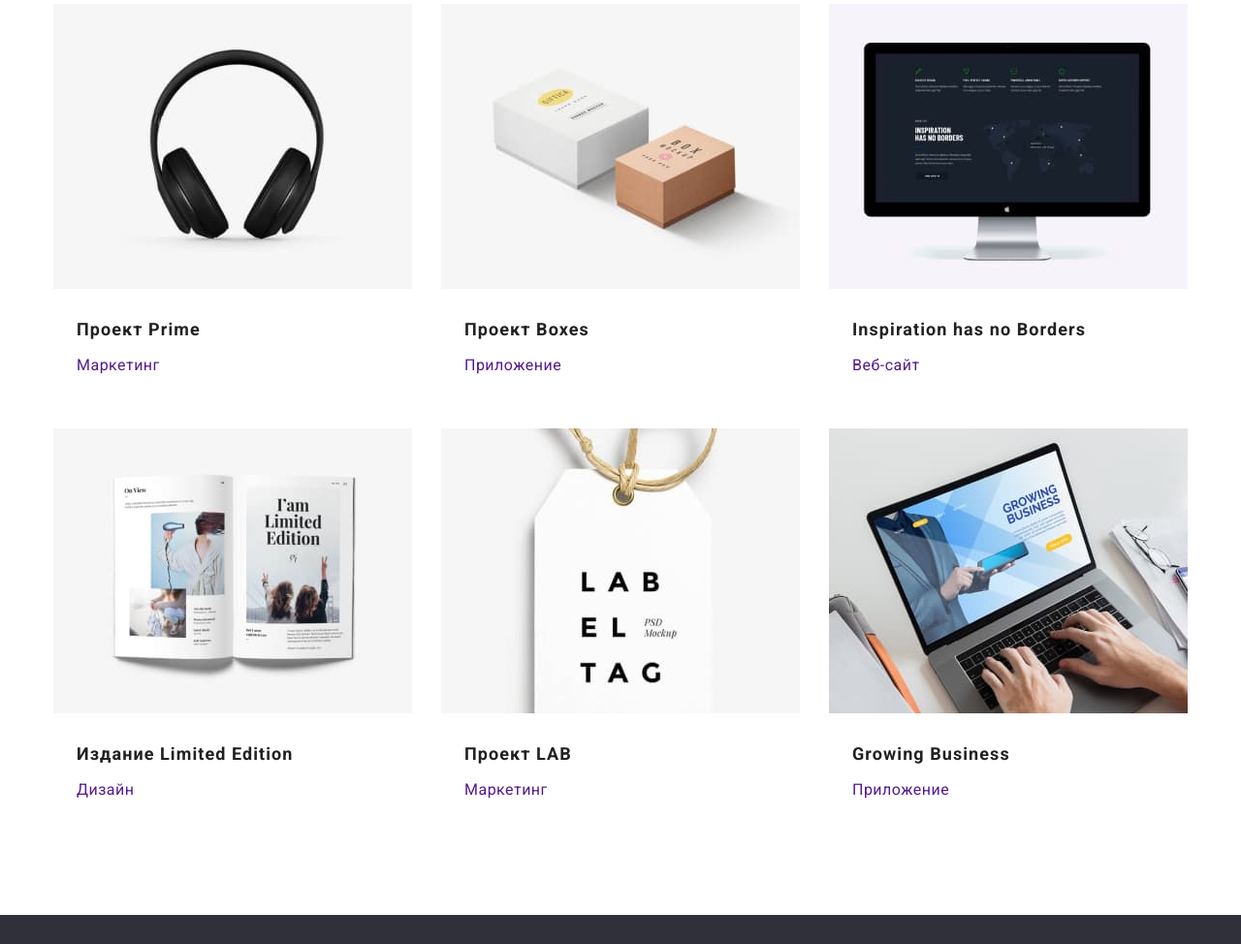
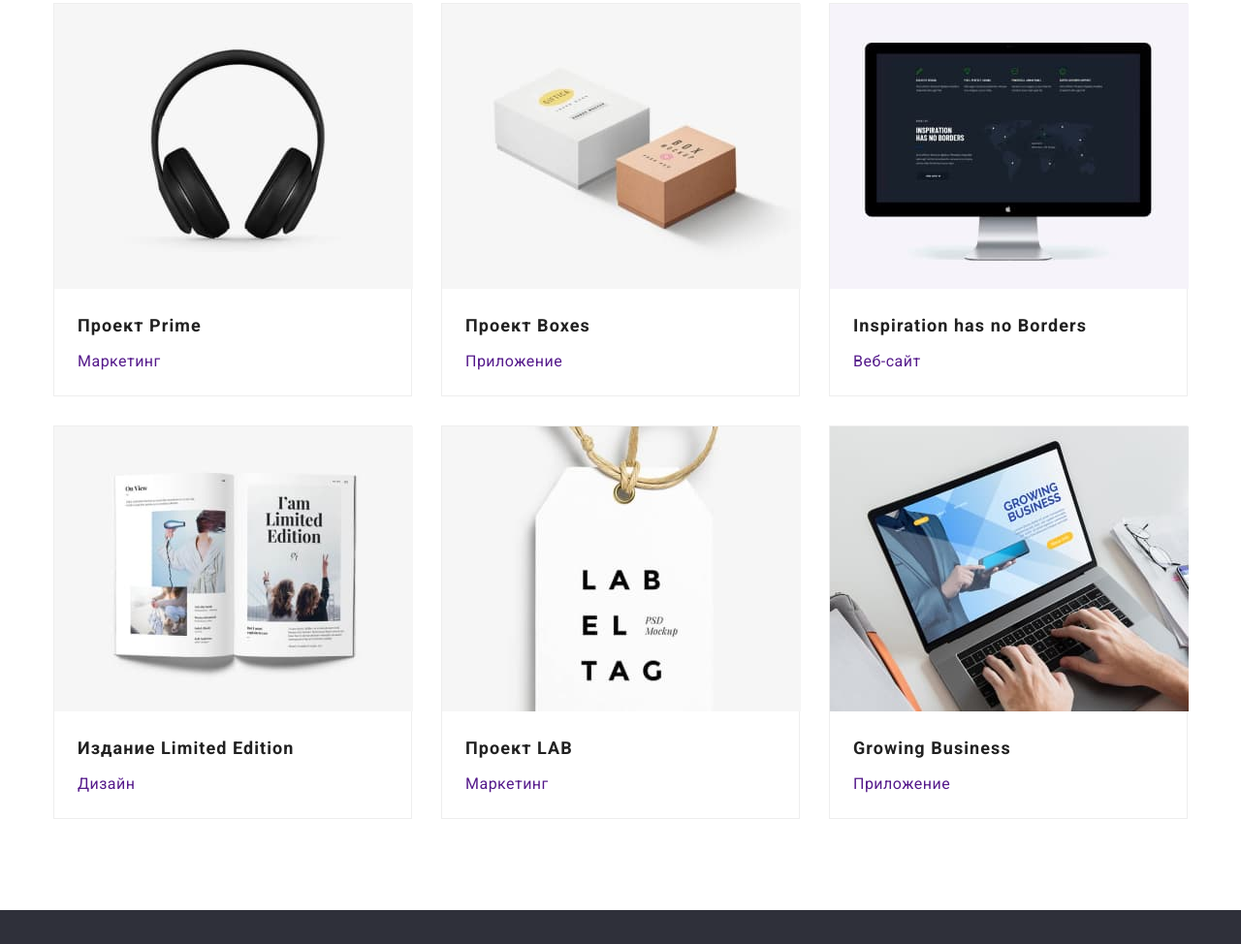
Before and after one commit to EvgeniyKasich/goit-markup-hw-03, a plain HTML site: page portfolio.html in a window 1280 px wide. Shown: the part 686-1660 px from the top of the page at 97% size. Drawn offline with nearby package versions, Linux system fonts and the light colour scheme.

Commit message:
Добавил корректировки

```diff
--- a/css/styles.css
+++ b/css/styles.css
@@ -9,6 +9,8 @@
   --bg-btn-color: rgba(245, 244, 250, 1);
   --bg-secondary-color: rgba(47, 48, 58, 1);
   --portfolio-item-gap: 30px;
+  --border-color: rgba(238, 238, 238, 1);
+  --border-header-color: #ececec;
 }
 
 /* Body */
@@ -48,6 +50,7 @@ a {
 
 .header {
   background-color: var(--bg-color);
+  border-bottom: 1px solid var(--border-header-color);
 }
 
 .header .container {
@@ -123,6 +126,9 @@ a {
 /* hero */
 
 .hero {
+  padding-top: 200px;
+  padding-bottom: 200px;
+
   color: var(--white-text-color);
   background-color: var(--bg-secondary-color);
 
@@ -188,11 +194,12 @@ a {
 }
 
 .features .item {
-  flex-basis: calc(100% / 4 - 30px);
+  width: 270px;
+  margin-right: 30px;
 }
 
-.features .item:not(:last-child) {
-  margin-right: 30px;
+.features .item:nth-child(4n) {
+  margin-right: 0px;
 }
 
 /* skills */
@@ -231,7 +238,6 @@ a {
 
 .team img {
   display: block;
-  margin-bottom: 30px;
 }
 
 .team .list {
@@ -244,7 +250,8 @@ a {
 }
 
 .team .item {
-  padding-bottom: 30px;
+  background-color: var(--bg-color);
+  width: 270px;
 }
 
 .team-title {
@@ -263,6 +270,10 @@ a {
   font-weight: 400;
   font-size: 16px;
   line-height: 1.19;
+}
+
+.team .item-box {
+  padding: 30px 0;
 }
 
 /* footer */
@@ -337,14 +348,20 @@ a {
 .portfolio .project-list {
   display: flex;
   flex-wrap: wrap;
-  margin-top: calc(-1 * var(--portfolio-item-gap));
-  margin-left: calc(-1 * var(--portfolio-item-gap));
 }
 
 .portfolio .item {
-  flex-basis: calc(100% / 3 - var(--portfolio-item-gap));
-  margin-top: var(--portfolio-item-gap);
-  margin-left: var(--portfolio-item-gap);
+  width: 370px;
+  margin-bottom: var(--portfolio-item-gap);
+  margin-right: var(--portfolio-item-gap);
+}
+
+.portfolio .item:nth-child(3n) {
+  margin-right: 0;
+}
+
+.portfolio .item:nth-last-child(-n + 3) {
+  margin-bottom: 0;
 }
 
 .portfolio-btn .btn-list:hover,
@@ -355,10 +372,14 @@ a {
   border-radius: 4px;
 }
 
+.project-list .item {
+  background-color: var(--bg-color);
+  border: 1px solid var(--border-color);
+}
+
 .projects-title {
   margin-top: 0;
-  margin-bottom: 0px;
-  padding: 24px 24px 4px 24px;
+  margin-bottom: 4px;
 
   font-weight: 700;
   font-size: 18px;
@@ -369,9 +390,12 @@ a {
 .projects-text {
   margin-top: 0;
   margin-bottom: 0;
-  padding: 0 24px 20px 24px;
 
   font-weight: 400;
   font-size: 16px;
   line-height: 1.87;
 }
+
+.project-list .item-box {
+  padding: 20px 24px;
+}
--- a/portfolio.html
+++ b/portfolio.html
@@ -54,64 +54,82 @@
                     <li class="item">
                         <a href="">
                             <img src="images/project1.jpg" width="370" alt="Технокряк">
+                            <div class="item-box">
                                 <h2 class="projects-title title">Технокряк</h2>
                                 <p class="projects-text">Веб-сайт</p>
+                            </div>
                         </a>
                     </li>
                     <li class="item">
                         <a href="">
                             <img src="images/project2.jpg" width="370" alt="Постер New Orlean vs Golden Star">
+                            <div class="item-box">
                                 <h2 class="projects-title title">Постер New Orlean vs Golden Star</h2>
                                 <p class="projects-text">Дизайн</p>
+                            </div>
                         </a>
                     </li>
                     <li class="item">
                         <a href="">
                             <img src="images/project3.jpg" width="370" alt="Ресторан Seafood">
+                            <div class="item-box">
                                 <h2 class="projects-title title">Ресторан Seafood</h2>
                                 <p class="projects-text">Приложение</p>
+                            </div>
                         </a>
                     </li>
                     <li class="item">
                         <a href="">
                             <img src="images/project4.jpg" width="370" alt="Проект Prime">
+                            <div class="item-box">
                                 <h2 class="projects-title title">Проект Prime</h2>
                                 <p class="projects-text">Маркетинг</p>
+                            </div>
                         </a>
                     </li>
                     <li class="item">
                         <a href="">
                             <img src="images/project5.jpg" width="370" alt="Проект Boxes">
+                            <div class="item-box">
                                 <h2 class="projects-title title">Проект Boxes</h2>
                                 <p class="projects-text">Приложение</p>
+                            </div>
                         </a>
                     </li>
                     <li class="item">
                         <a href="">
                             <img src="images/project6.jpg" width="370" alt="Inspiration has no Borders">
+                            <div class="item-box">
                                 <h2 class="projects-title title">Inspiration has no Borders</h2>
                                 <p class="projects-text">Веб-сайт</p>
+                            </div>
                         </a>
                     </li>
                     <li class="item">
                         <a href="">
                             <img src="images/project7.jpg" width="370" alt="Издание Limited Edition">
+                            <div class="item-box">
                                 <h2 class="projects-title title">Издание Limited Edition</h2>
                                 <p class="projects-text">Дизайн</p>
+                            </div>
                         </a>
                     </li>
                     <li class="item">
                         <a href="">
                             <img src="images/project8.jpg" width="370" alt="Проект LAB">
+                            <div class="item-box">
                                 <h2 class="projects-title title">Проект LAB</h2>
                                 <p class="projects-text">Маркетинг</p>
+                            </div>
                         </a>
                     </li>
                     <li class="item">
                         <a href="">
                             <img src="images/project9.jpg" width="370" alt="Growing Business">
+                            <div class="item-box">
                                 <h2 class="projects-title title">Growing Business</h2>
                                 <p class="projects-text">Приложение</p>
+                            </div>
                         </a>
                     </li>
                 </ul>
```
Also changed, not shown: index.html (+8 -0 lines). Lines whose indentation alone changed are shown as unchanged.
